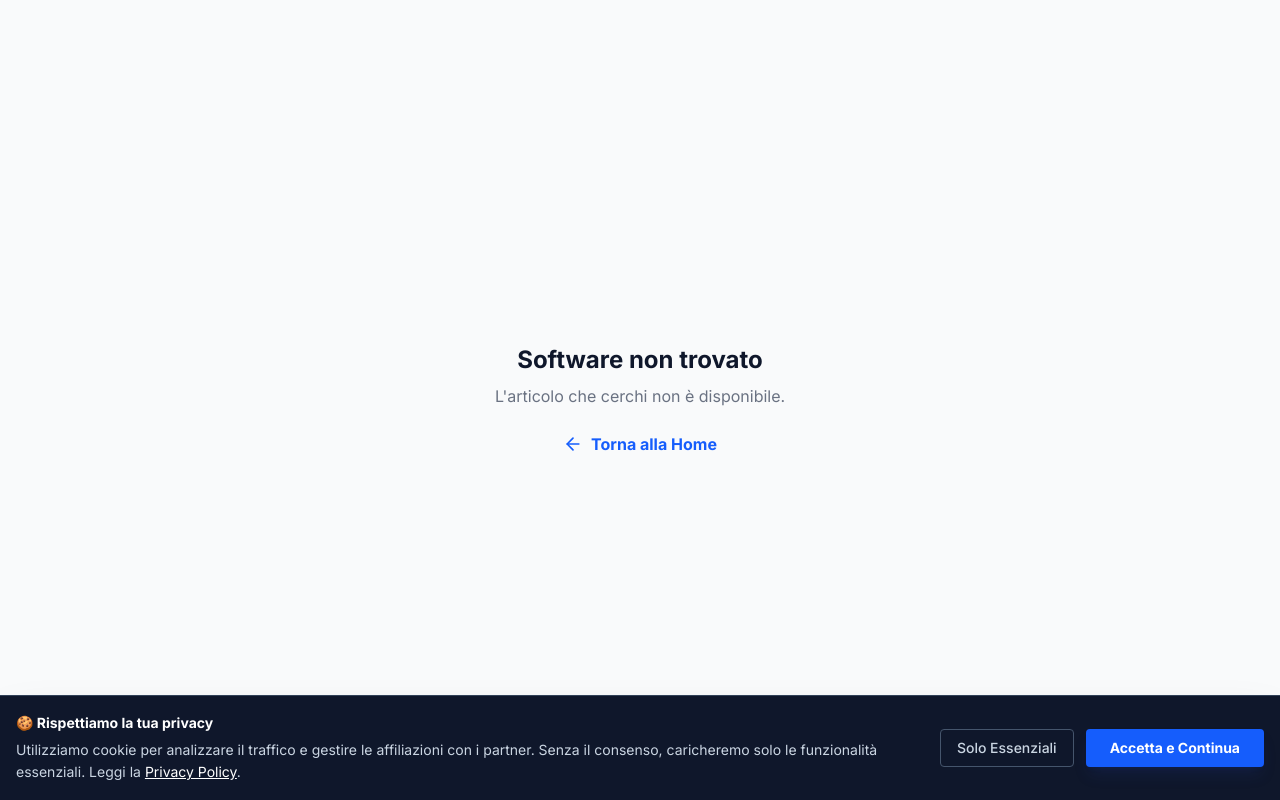
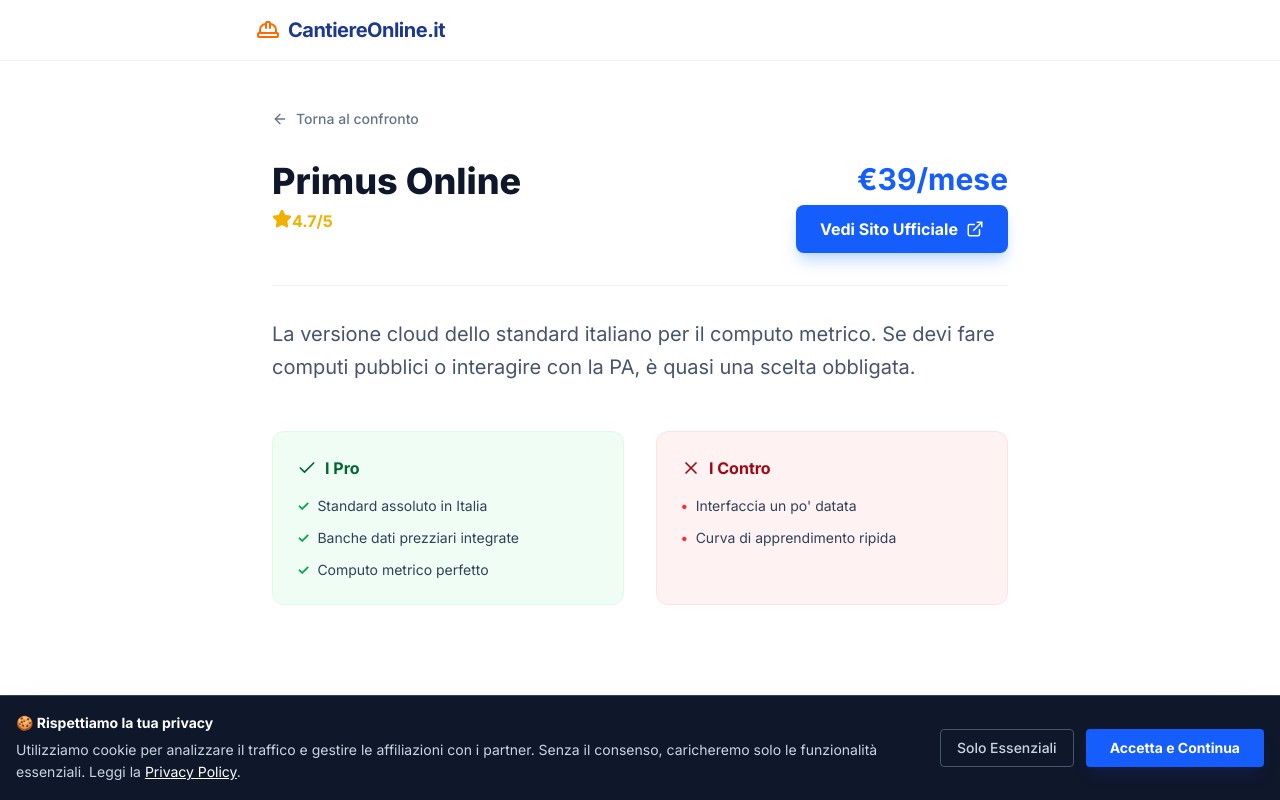
Before and after one commit to Mikymayk/cantiereonline, a Next.js app: page /software/acca_primus in a window 1280 px wide. Built offline with nearby package versions, Linux system fonts and the light colour scheme.

Commit message:
Ultima modifica

```diff
--- a/app/software/[id]/page.tsx
+++ b/app/software/[id]/page.tsx
@@ -1,148 +1,131 @@
 import React from 'react';
-import { ArrowLeft, Check, Star, ExternalLink, ShieldAlert } from 'lucide-react';
 import Link from 'next/link';
+import { ArrowLeft, Check, X, Star, ExternalLink, HardHat } from 'lucide-react';
+import { notFound } from 'next/navigation';
 
-// SIMULAZIONE DATABASE
-const productsDB = {
+// --- DATABASE PRODOTTI (Speculare alla Home) ---
+const productsDB: Record<string, any> = {
   planradar: {
-    name: 'PlanRadar',
-    fullDescription: `PlanRadar è la piattaforma leader in Europa per la documentazione digitale e la gestione dei difetti in cantiere.
-    Nata in Austria, si è distinta per la facilità d'uso su tablet e smartphone, permettendo a geometri e architetti di annotare problemi direttamente sulle planimetrie digitali.`,
-    pros: ['Interfaccia intuitiva anche per non esperti', 'Funziona offline in cantieri senza rete', 'Report PDF generati in un click'],
-    cons: ['Il costo può essere alto per piccolissimi team', 'Manca un modulo avanzato di contabilità fiscale'],
+    name: "PlanRadar",
+    fullDescription: "La soluzione leader in Europa per la documentazione digitale e la gestione dei difetti in cantiere. Perfetta per chi vuole usare tablet e smartphone per segnalare problemi direttamente sulle planimetrie.",
+    pros: ["Interfaccia intuitiva su Tablet", "Report PDF istantanei", "Funziona offline perfettamente"],
+    cons: ["Costoso per piccoli team", "Manca la contabilità avanzata"],
     rating: 4.8,
-    price: '€26/mese',
-    link: 'https://www.planradar.com/it/?ref=cantiereonline'
+    price: "€26/mese",
+    link: "https://www.planradar.com/it/?ref=cantiereonline"
   },
   fieldwire: {
-    name: 'Fieldwire',
-    fullDescription: `Acquisita dal colosso Hilti, Fieldwire è la soluzione "da cantiere" per eccellenza.
-    Il suo focus non è solo la documentazione, ma il coordinamento delle squadre operative. È come un sistema nervoso centrale per capire chi sta facendo cosa in tempo reale.`,
-    pros: ['Versione gratuita molto generosa', 'Visualizzatore BIM integrato eccellente', 'Task management superiore ai concorrenti'],
-    cons: ['Assistenza prioritaria solo in inglese nel piano base', 'Curva di apprendimento leggermente più ripida'],
+    name: "Fieldwire",
+    fullDescription: "Il gestionale cantiere 'made in USA' più famoso. Offre un piano gratuito molto generoso per piccoli team. Ottimo per la gestione dei task e la visualizzazione delle tavole.",
+    pros: ["Versione gratuita a vita (piccoli team)", "Visualizzatore tavole velocissimo", "Gestione task eccellente"],
+    cons: ["Meno focalizzato sulla normativa italiana", "Supporto in inglese prevalente"],
     rating: 4.6,
-    price: 'Gratis (Base)',
-    link: 'https://www.fieldwire.com/?ref=cantiereonline'
+    price: "Gratis (Base)",
+    link: "https://www.fieldwire.com/?ref=cantiereonline"
   },
   melaworks: {
-    name: 'Mela Works',
-    fullDescription: `L'orgoglio italiano del ConTech. Mela Works ha rivoluzionato il settore con un'idea semplice: "Se sai usare WhatsApp, sai usare Mela".
-    Tutto si basa su una chat dove le foto e i messaggi diventano automaticamente un verbale di cantiere con valore legale.`,
-    pros: ['Semplicità disarmante', 'Gestione contabilità di cantiere integrata', 'Perfetto per le PMI italiane'],
-    cons: ['Meno adatto per progetti infrastrutturali giganti', 'Funzionalità BIM limitate rispetto a Autodesk'],
+    name: "Mela Works",
+    fullDescription: "L'app italiana che sembra WhatsApp ma è un gestionale. Creata per chi odia la burocrazia: scatti foto, mandi vocali e l'app crea il giornale dei lavori in automatico.",
+    pros: ["Facile come usare WhatsApp", "Giornale Lavori Automatico", "Supporto italiano eccezionale"],
+    cons: ["Meno adatto per grandi appalti complessi", "Funzioni BIM limitate"],
     rating: 4.5,
-    price: '€15/mese',
-    link: 'https://www.mela.work/?ref=cantiereonline'
+    price: "€15/mese",
+    link: "https://www.mela.work/?ref=cantiereonline"
+  },
+  acca_primus: {
+    name: "Primus Online",
+    fullDescription: "La versione cloud dello standard italiano per il computo metrico. Se devi fare computi pubblici o interagire con la PA, è quasi una scelta obbligata.",
+    pros: ["Standard assoluto in Italia", "Banche dati prezziari integrate", "Computo metrico perfetto"],
+    cons: ["Interfaccia un po' datata", "Curva di apprendimento ripida"],
+    rating: 4.7,
+    price: "€39/mese",
+    link: "https://www.acca.it/?ref=cantiereonline"
+  },
+  teamsystem_cpm: {
+    name: "TeamSystem CPM",
+    fullDescription: "Il colosso italiano per la gestione completa delle imprese di costruzioni (ex STR). Una suite completa che copre dal preventivo alla contabilità di cantiere fino al controllo di gestione.",
+    pros: ["Suite completa (ERP + Cantiere)", "Potentissimo per grandi imprese", "Gestione finanziaria avanzata"],
+    cons: ["Non ha prezzi pubblici", "Molto complesso da configurare", "Costoso per piccole ditte"],
+    rating: 4.4,
+    price: "Su Preventivo",
+    link: "https://www.teamsystem.com/construction?utm_source=cantiereonline"
   }
 };
 
-// MODIFICA QUI: Aggiunto 'async' e il tipo Promise per Next.js 15
-export default async function SoftwarePage({ params }: { params: Promise<{ id: string }> }) {
+export function generateStaticParams() {
+  return Object.keys(productsDB).map((id) => ({ id }));
+}
 
-  // Attendiamo che i parametri siano pronti
-  const { id } = await params;
+export default function SoftwarePage({ params }: { params: { id: string } }) {
+  const product = productsDB[params.id];
 
-  const software = productsDB[id as keyof typeof productsDB];
-
-  // Se il software non esiste
-  if (!software) {
-    return (
-      <div className="min-h-screen flex flex-col items-center justify-center bg-gray-50 p-4">
-        <h1 className="text-2xl font-bold text-slate-900 mb-2">Software non trovato</h1>
-        <p className="text-gray-500 mb-6">L'articolo che cerchi non è disponibile.</p>
-        <Link href="/" className="flex items-center gap-2 text-blue-600 font-bold hover:underline">
-          <ArrowLeft size={20} /> Torna alla Home
-        </Link>
-      </div>
-    );
+  if (!product) {
+    notFound();
   }
 
   return (
-    <div className="min-h-screen bg-white font-sans text-slate-900 pb-20">
-
-      {/* NAVIGAZIONE */}
-      <nav className="p-4 border-b border-gray-100 bg-white sticky top-0 z-10">
-        <div className="max-w-4xl mx-auto flex items-center gap-2">
-          <Link href="/" className="p-2 hover:bg-gray-100 rounded-full transition-colors text-slate-500">
-            <ArrowLeft size={20} />
-          </Link>
-          <span className="font-bold text-slate-900">Torna al confronto</span>
-        </div>
-      </nav>
-
-      {/* HEADER ARTICOLO */}
-      <header className="bg-slate-50 py-12 px-4 border-b border-gray-200">
-        <div className="max-w-3xl mx-auto text-center">
-          <div className="inline-block bg-blue-100 text-blue-700 text-xs font-bold px-3 py-1 rounded-full mb-4 uppercase tracking-wider">
-            Recensione Completa 2025
-          </div>
-          <h1 className="text-4xl md:text-5xl font-extrabold text-slate-900 mb-6">
-            {software.name}: Ne vale la pena?
-          </h1>
-          <div className="flex justify-center items-center gap-6 text-sm">
-            <div className="flex items-center gap-1 bg-white px-3 py-1 rounded-lg border border-gray-200 shadow-sm">
-              <Star className="text-yellow-400 fill-yellow-400" size={16} />
-              <span className="font-bold">{software.rating}/5</span>
-            </div>
-            <div className="text-slate-500">
-              Prezzo: <span className="font-bold text-slate-900">{software.price}</span>
-            </div>
-          </div>
+    <div className="min-h-screen bg-white font-sans text-slate-900">
+      {/* HEADER SEMPLIFICATO */}
+      <header className="border-b border-gray-100 p-4">
+        <div className="max-w-3xl mx-auto flex items-center justify-between">
+           <Link href="/" className="font-bold text-xl tracking-tight text-blue-900 flex items-center gap-2">
+            <HardHat className="text-orange-500" /> CantiereOnline.it
+           </Link>
         </div>
       </header>
 
-      {/* CONTENUTO ARTICOLO */}
-      <article className="max-w-3xl mx-auto px-4 py-12 leading-relaxed text-lg text-gray-700">
+      <main className="max-w-3xl mx-auto px-4 py-12">
+        <Link href="/" className="inline-flex items-center gap-2 text-slate-500 hover:text-blue-600 mb-8 font-medium text-sm">
+          <ArrowLeft size={16} /> Torna al confronto
+        </Link>
 
-        <p className="mb-10 first-letter:text-5xl first-letter:font-bold first-letter:mr-3 first-letter:float-left first-letter:text-slate-900">
-          {software.fullDescription}
+        <div className="flex flex-col md:flex-row gap-6 items-start justify-between mb-8 border-b border-gray-100 pb-8">
+          <div>
+            <h1 className="text-4xl font-extrabold text-slate-900 mb-2">{product.name}</h1>
+            <div className="flex items-center gap-2 text-yellow-500 font-bold">
+              <div className="flex"><Star className="fill-current" size={20}/> {product.rating}/5</div>
+            </div>
+          </div>
+          <div className="text-right">
+             <div className="text-3xl font-bold text-blue-600">{product.price}</div>
+             <a href={product.link} target="_blank" className="inline-flex items-center gap-2 bg-blue-600 text-white px-6 py-3 rounded-lg font-bold mt-2 hover:bg-blue-700 transition-colors shadow-lg shadow-blue-200">
+                Vedi Sito Ufficiale <ExternalLink size={18} />
+             </a>
+          </div>
+        </div>
+
+        <p className="text-xl leading-relaxed text-slate-600 mb-12">
+          {product.fullDescription}
         </p>
 
         <div className="grid md:grid-cols-2 gap-8 mb-12">
-          <div className="bg-green-50/50 border border-green-100 p-6 rounded-2xl">
+          <div className="bg-green-50 p-6 rounded-xl border border-green-100">
             <h3 className="font-bold text-green-800 mb-4 flex items-center gap-2">
-              <Check size={20} /> I Punti di Forza
+              <Check size={20}/> I Pro
             </h3>
             <ul className="space-y-3">
-              {software.pros.map((pro, i) => (
-                <li key={i} className="flex items-start gap-2 text-sm md:text-base">
-                  <span className="text-green-500 mt-1">•</span> {pro}
+              {product.pros.map((pro: string, i: number) => (
+                <li key={i} className="flex gap-2 text-slate-700 text-sm">
+                  <span className="text-green-600 font-bold">✓</span> {pro}
                 </li>
               ))}
             </ul>
           </div>
 
-          <div className="bg-red-50/50 border border-red-100 p-6 rounded-2xl">
+          <div className="bg-red-50 p-6 rounded-xl border border-red-100">
             <h3 className="font-bold text-red-800 mb-4 flex items-center gap-2">
-              <ShieldAlert size={20} /> Cosa Migliorare
+              <X size={20}/> I Contro
             </h3>
             <ul className="space-y-3">
-              {software.cons.map((con, i) => (
-                <li key={i} className="flex items-start gap-2 text-sm md:text-base">
-                  <span className="text-red-500 mt-1">•</span> {con}
+              {product.cons.map((con: string, i: number) => (
+                <li key={i} className="flex gap-2 text-slate-700 text-sm">
+                  <span className="text-red-500 font-bold">•</span> {con}
                 </li>
               ))}
             </ul>
           </div>
         </div>
-
-        <div className="bg-slate-900 text-white p-8 rounded-2xl text-center shadow-xl">
-          <h2 className="text-2xl font-bold mb-4">Il nostro verdetto su {software.name}</h2>
-          <p className="text-slate-300 mb-8 text-base">
-            Se cerchi una soluzione conforme alla normativa italiana e facile da usare per il team,
-            questa è una delle scelte migliori sul mercato oggi.
-          </p>
-          <a
-            href={software.link}
-            target="_blank"
-            className="inline-flex items-center gap-2 bg-blue-600 hover:bg-blue-500 text-white font-bold py-4 px-8 rounded-xl transition-transform hover:scale-105"
-          >
-            Vedi Offerta Ufficiale <ExternalLink size={20} />
-          </a>
-        </div>
-
-      </article>
-
+      </main>
     </div>
   );
 }
```
Also changed, not shown: app/page.tsx (+6 -7 lines).
